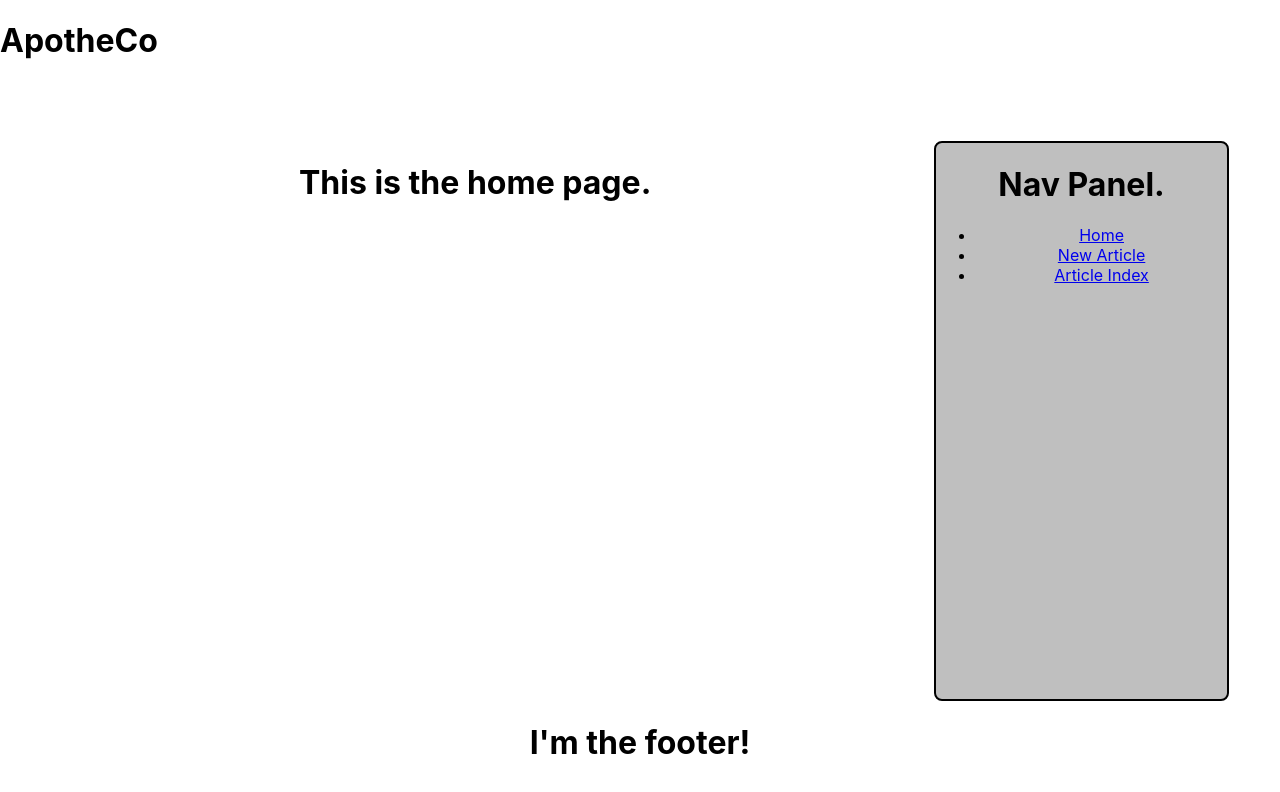
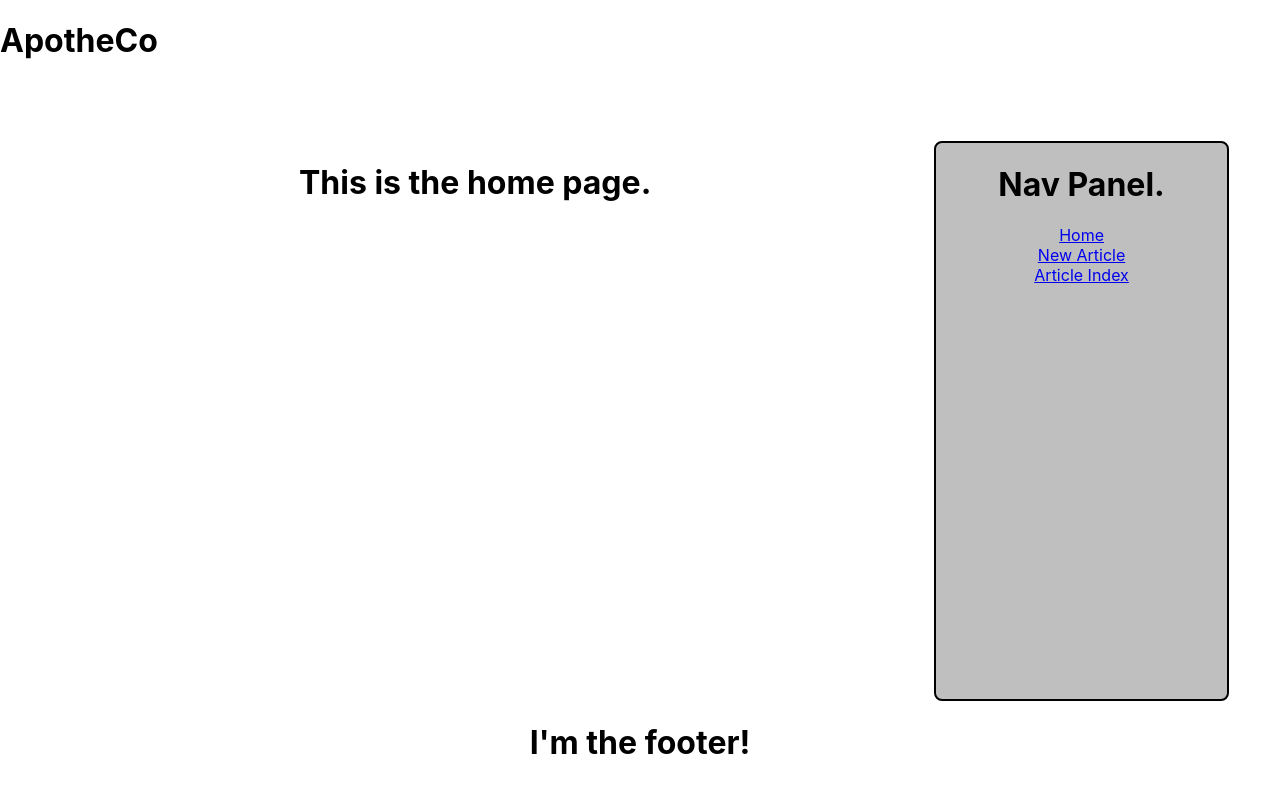
Before and after one commit to Aiuner/ApotheCo, a React (Create React App) app in the folder client/: page / in a window 1280 px wide. Shown: the top 792 px of the page. Built offline with nearby package versions, Linux system fonts and the light colour scheme.

Commit message:
Seeded database with one user and one article.

```diff
--- a/client/src/components/Navigation.jsx
+++ b/client/src/components/Navigation.jsx
@@ -1,9 +1,11 @@
 import React from 'react';
 import { NavLink } from 'react-router-dom';
 
+import './styles/Navigation.css'
+
 export default function Navigation() {
   return (
-    <>
+    <div className="nav">
       <h1>Nav Panel.</h1>
 
       <ul>
@@ -17,6 +19,6 @@ export default function Navigation() {
           <NavLink to="/articles/index">Article Index</NavLink>
         </li>
       </ul>
-    </>
+    </div>
   );
 }
--- /dev/null
+++ b/client/src/components/styles/Navigation.css
@@ -0,0 +1,9 @@
+nav {
+  height: 100%;
+  width: 100%;
+}
+
+ul {
+  padding-left: 0;
+  list-style-type: none;
+}
```
Also changed, not shown: 1 other file (tests, documents, lock files or other folders).
